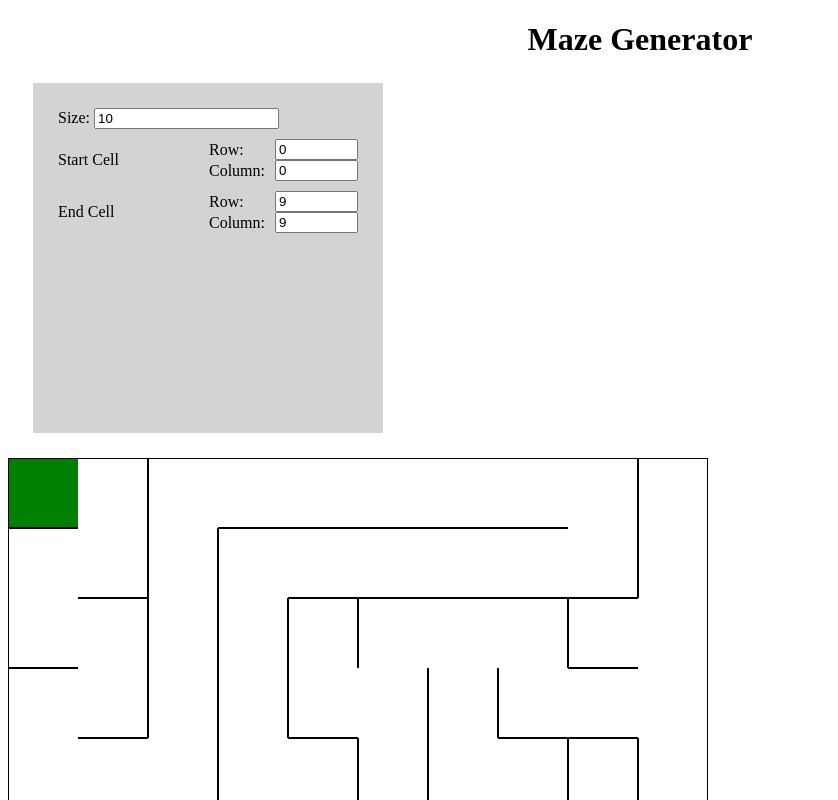
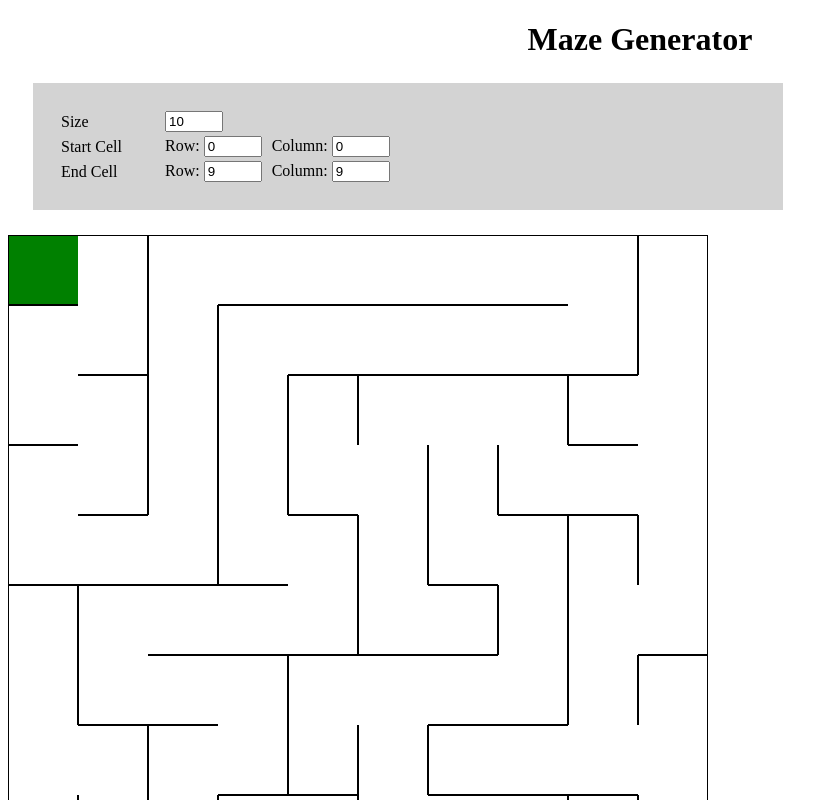
Before and after one commit to nsdigirolamo/maze-gen, a React (Vite) app: page / in a window 1280 px wide. Shown: the top 800 px of the page, without its empty margins (0-838 px from the left). Built offline with nearby package versions, Linux system fonts and the light colour scheme.

Commit message:
More html structure and styling changes.

```diff
--- a/src/App.css
+++ b/src/App.css
@@ -13,21 +13,18 @@
 }
 
 .menu {
-  width: 300px;
-  height: 300px;
+  width: 750px;
+  height: 100px;
   background-color: lightgrey;
   padding: 25px;
   margin: 25px;
 }
 
-.cell-selector {
-  margin: 10px 0 10px 0;
+.menu .label {
+  width: 100px;
 }
 
-.cell-selector .input-label {
-  margin: 0 10px 0 10px;
+.menu input {
+  width: 50px;
+  margin-right: 10px;
 }
-
-.cell-selector input {
-  width: 75px;
-}
--- a/src/App.tsx
+++ b/src/App.tsx
@@ -24,15 +24,17 @@ function App() {
   return (
     <>
       <h1 style={{ textAlign: "center" }}>Maze Generator</h1>
-      <div className="menu">
-        <div>
-          Size:{" "}
-          <input
-            type="number"
-            onChange={(event) => handleSize(+event.target.value)}
-            value={"" + size}
-          />
-        </div>
+      <table className="menu">
+        <tr>
+          <td className="label">Size</td>
+          <td>
+            <input
+              type="number"
+              onChange={(event) => handleSize(+event.target.value)}
+              value={"" + size}
+            />
+          </td>
+        </tr>
         <CellSelector
           initialValue={start}
           onChange={setStart}
@@ -47,7 +49,7 @@ function App() {
           height={size}
           label="End Cell"
         />
-      </div>
+      </table>
       <Visualizer
         width={Math.floor(window.innerHeight - 100)}
         maze={maze}
--- a/src/components/CellSelector.tsx
+++ b/src/components/CellSelector.tsx
@@ -23,37 +23,23 @@ function CellSelector(props: CoordinateSelectorProps) {
   }, [coordinate]);
 
   return (
-    <div className="cell-selector">
-      <div className="row">
-        <div className="col">{props.label}</div>
-        <div className="col">
-          <div className="row">
-            <div className="col input-label">Row:</div>
-            <div className="col">
+    <tr>
+      <td className="label">{props.label}</td>
+      <td>
+        <span>Row: </span>
         <input
           type="number"
-                onChange={(event) =>
-                  handleStart(+event.target.value, coordinate.col)
-                }
+          onChange={(event) => handleStart(+event.target.value, coordinate.col)}
           value={"" + coordinate.row}
         />
-            </div>
-          </div>
-          <div className="row">
-            <div className="col input-label">Column:</div>
-            <div className="col">
+        <span>Column: </span>
         <input
           type="number"
-                onChange={(event) =>
-                  handleStart(coordinate.row, +event.target.value)
-                }
+          onChange={(event) => handleStart(coordinate.row, +event.target.value)}
           value={"" + coordinate.col}
         />
-            </div>
-          </div>
-        </div>
-      </div>
-    </div>
+      </td>
+    </tr>
   );
 }
 
```
Lines whose indentation alone changed are shown as unchanged.
